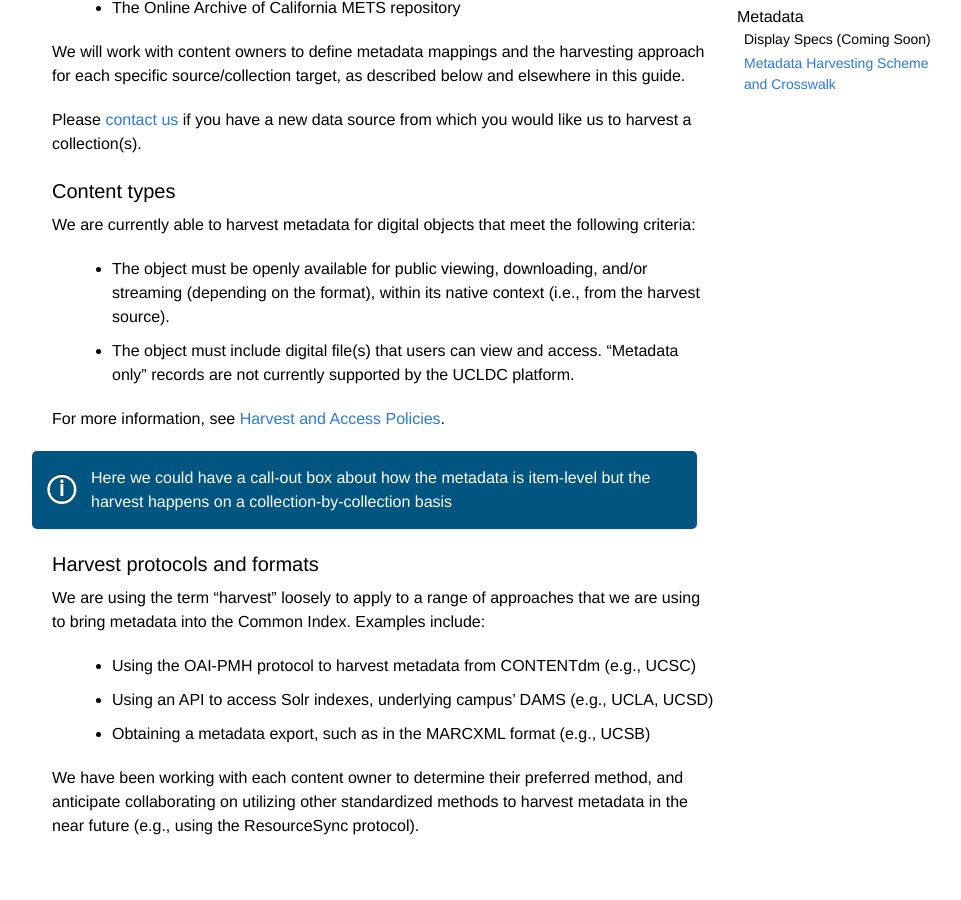
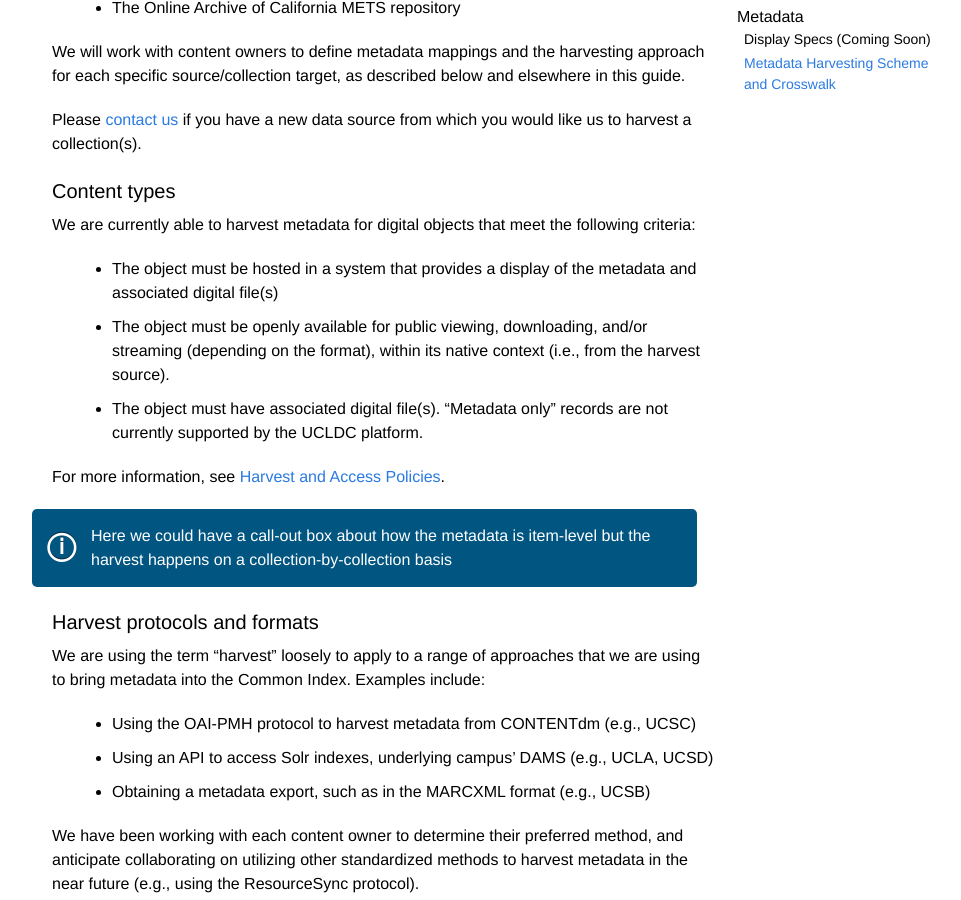
Before and after one commit to ucldc/ucldc-docs, a Jekyll site: the page built from docs/registry/setup.md, in a window 1280 px wide and 900 px high, scrolled down 428 px. Shown: the whole window, without its empty margins (138-1099 px from the left). Built offline with Jekyll 4.4.1, drawn with Linux system fonts in a browser that asks for light colours; nearby versions of some CDN libraries.

Commit message:
Update setup.md

```diff
--- a/docs/registry/setup.md
+++ b/docs/registry/setup.md
@@ -22,8 +22,9 @@ Please [contact us](mailto: ucldc@ucop.edu) if you have a new data source from w
 ##Content types
 We are currently able to harvest metadata for digital objects that meet the following criteria:
 
+- The object must be hosted in a system that provides a display of the metadata and associated digital file(s)
 - The object must be openly available for public viewing, downloading, and/or streaming (depending on the format), within its native context (i.e., from the harvest source).
-- The object must include digital file(s) that users can view and access. "Metadata only" records are not currently supported by the UCLDC platform.
+- The object must have associated digital file(s). "Metadata only" records are not currently supported by the UCLDC platform.
 
 For more information, see [Harvest and Access Policies]({{ site.url }}{{ site.baseurl }}/docs/registry/access-policies/).
 
```
